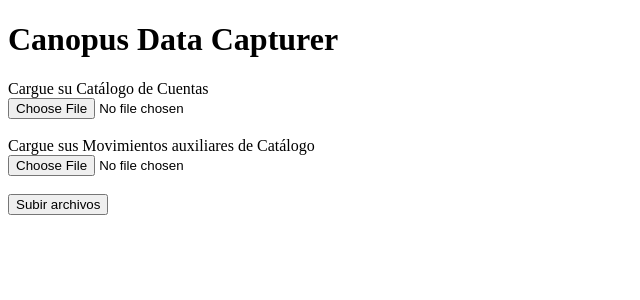
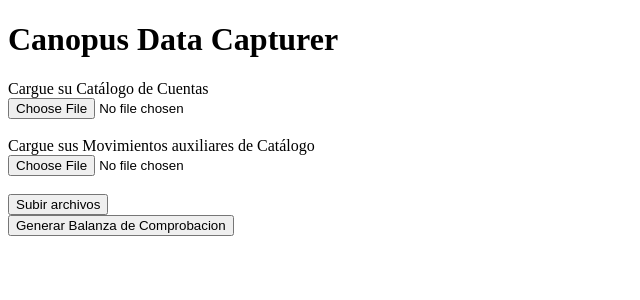
Before and after one commit to jesusej/CanopusDataCapturer, a React (Create React App) app: page / in a window 1280 px wide. Shown: the top 300 px of the page, without its empty margins (0-640 px from the left). Built offline with nearby package versions, Linux system fonts and the light colour scheme.

Commit message:
Boton creado

```diff
--- a/src/App.js
+++ b/src/App.js
@@ -2,6 +2,7 @@
 
 import Home from "./Routes/Home";
 import LoadFiles from "./Routes/LoadFiles";
+import GetFiles from "./Routes/GetFiles";
 
 function App() {
   return (
@@ -12,7 +13,10 @@
       <main>
         <Router>
           <Routes>
-            <Route path="/" element={<LoadFiles />} />
+            <Route path="/" element={<LoadFiles/>} />
+          </Routes>
+          <Routes>
+            <Route path="/" element={<GetFiles/>} />
           </Routes>
         </Router>
       </main>
--- /dev/null
+++ b/src/Routes/GetFiles.js
@@ -0,0 +1,34 @@
+import React, {useState} from 'react'
+import axios from 'axios';
+
+function GetFiles() {
+  const [file, setFile] = useState(null);
+  const [file2, setFile2] = useState(null);
+
+  const [alert, setAlert] = useState("");
+
+  const fileLoader = () => {
+    const formData = new FormData();
+
+    formData.append("file", file, file.name);
+    formData.append("file2", file2, file2.name);
+
+    axios.post('http://localhost:3001/xlsx/uploadXlsx', formData).then((res) => {
+      if(res.status === 201){
+        setAlert("Los archivos se han subido y guardado exitosamente");
+      }
+      console.log(res);
+    }).catch(() => {
+      setAlert("Sucedió un problema al subir los archivos. Favor de revisar de nuevo sus archivos y de volver a intentarlo");
+    });
+  }
+
+  return (
+    <div>
+      { alert && <p>{alert}</p> }
+      <button onClick={(() => fileLoader())}>Generar Balanza de Comprobacion</button> <br />
+    </div>
+  )
+}
+
+export default GetFiles;
```
